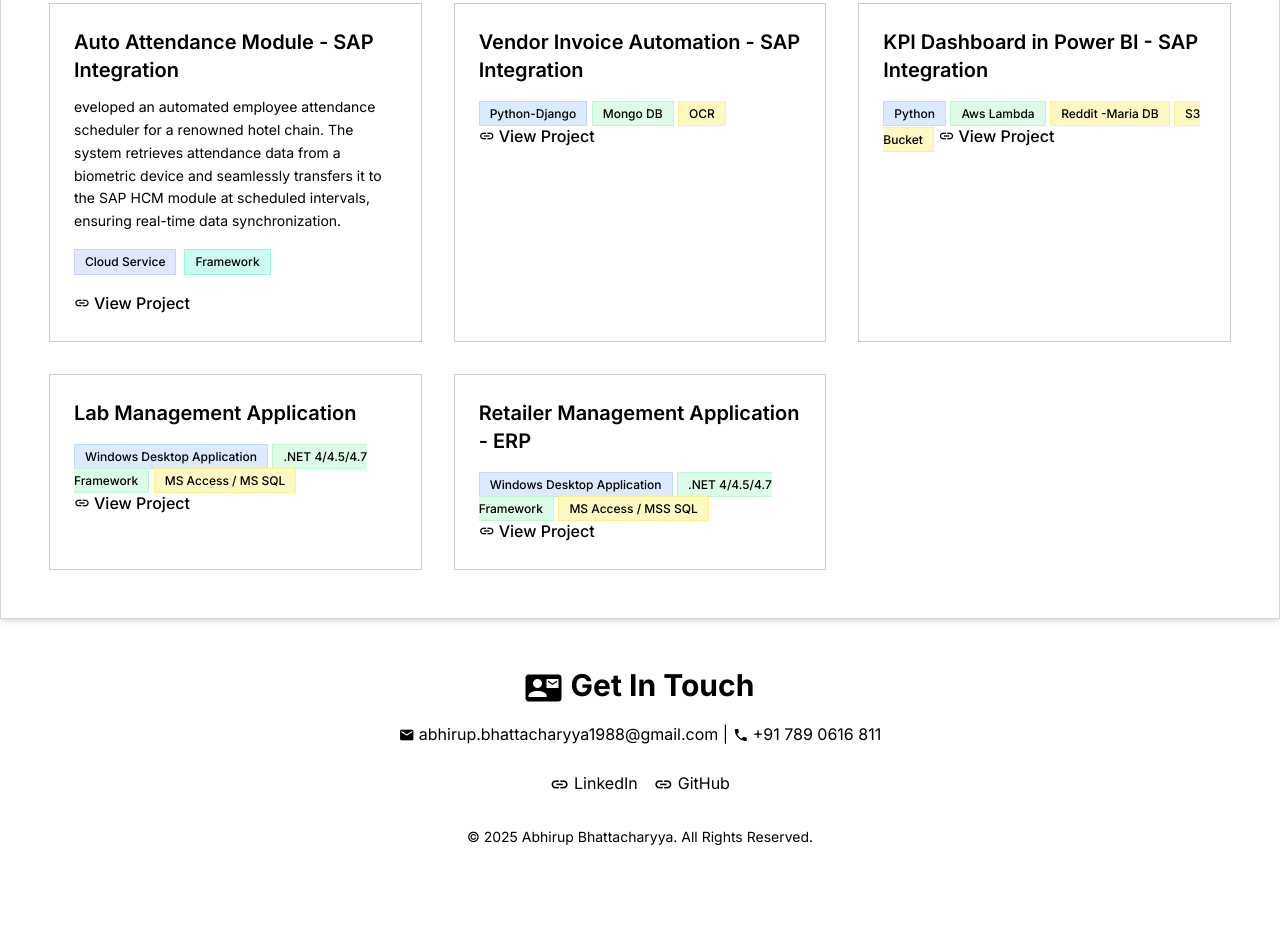
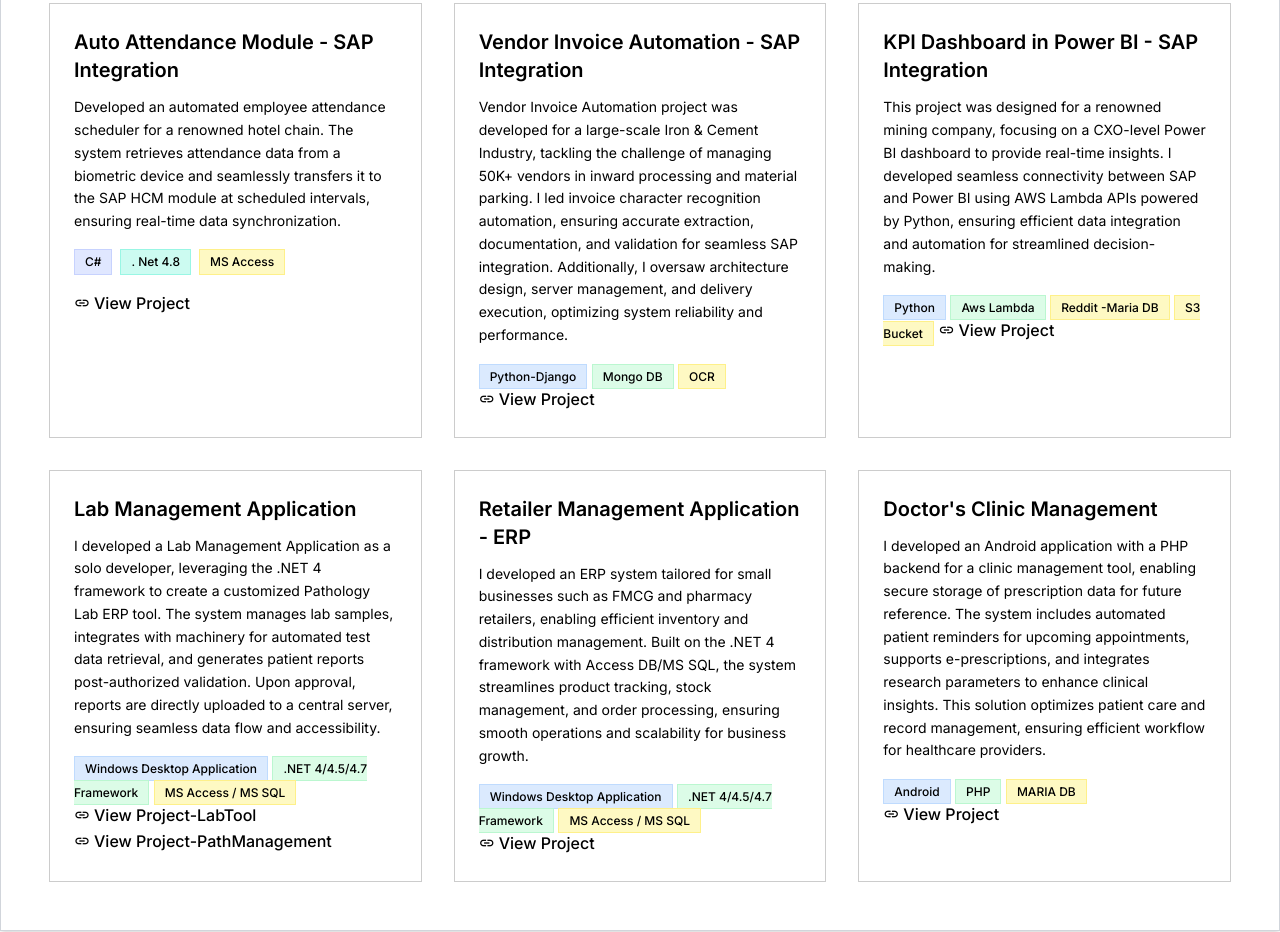
Before and after one commit to devabhifullstack/opencv, a plain HTML site: page index.html in a window 1280 px wide. Shown: the part 2195-3127 px from the top of the page. Before the commit the page ends 3090 px from the top, so only its background shows below. Drawn offline with nearby package versions, Linux system fonts and the light colour scheme.

Commit message:
updt_17062025

```diff
--- a/index.html
+++ b/index.html
@@ -197,27 +197,7 @@
 <body class="bg-white text-black">
 
     <div class="flex min-h-screen">
-        <!-- Sidebar - Hidden for Print -->
-        <!--<aside id="sidebar" class="bg-white w-64 p-8 fixed h-full shadow-lg hidden lg:block print:hidden">
-            <div class="flex flex-col items-center mb-10">
-                <div class="w-24 h-24 bg-gray-200 rounded-full mb-4 flex items-center justify-center">
 
-                    <img src="https://via.placeholder.com/100/eeeeee/000000?text=AB" alt="Profile Picture" class="rounded-full">
-                </div>
-                <h1 class="text-xl font-bold text-black">Abhirup Bhattacharyya</h1>
-                <p class="text-sm text-gray-700 text-center">Solution Architect | Full Stack Developer |Blockchain Practice</p>
-            </div>
-            <nav>
-                <ul class="space-y-4">
-                    <li><a href="#summary" class="nav-link text-black hover:text-gray-700 font-medium transition duration-300"><span class="material-icons">article</span>Summary</a></li>
-                    <li><a href="#skills" class="nav-link text-black hover:text-gray-700 font-medium transition duration-300"><span class="material-icons">code</span>Skills</a></li>
-                    <li><a href="#experience" class="nav-link text-black hover:text-gray-700 font-medium transition duration-300"><span class="material-icons">work</span>Experience</a></li>
-                    <li><a href="#projects" class="nav-link text-black hover:text-gray-700 font-medium transition duration-300"><span class="material-icons">folder_open</span>Projects</a></li>
-                    <li><a href="#education" class="nav-link text-black hover:text-gray-700 font-medium transition duration-300"><span class="material-icons">school</span>Education</a></li>
-                    <li><a href="#contact" class="nav-link text-black hover:text-gray-700 font-medium transition duration-300"><span class="material-icons">contact_mail</span>Contact</a></li>
-                </ul>
-            </nav>
-        </aside>-->
 
         <!-- Menu Toggle Button - Hidden for Print -->
         <button id="menu-toggle" class="lg:hidden fixed top-4 right-4 z-20 p-2 bg-white rounded-md shadow-md print:hidden">
@@ -379,6 +359,7 @@
                     </div>
                 </div>
             </section>
+
              <section id="projects" class="flex items-center print:block">
                 <div class="bg-white p-6 sm:p-8 md:p-12 border border-gray-300 w-full rounded-lg shadow-md">
 
@@ -396,7 +377,7 @@
                                 <span class="bg-yellow-100 text-yellow-800 text-xs font-medium px-2.5 py-1 rounded-full border border-yellow-200">MS SQL Server</span>
                                 <span class="bg-red-100 text-red-800 text-xs font-medium px-2.5 py-1 rounded-full border border-red-200">Windows Server 2019</span>
                             </div>
-                            <a href="#" class="text-blue-600 hover:text-blue-800 font-medium inline-flex items-center group">
+                            <a href="https://github.com/devabhifullstack/ScanningSolutionMarketing.git" class="text-blue-600 hover:text-blue-800 font-medium inline-flex items-center group">
                                 <span class="material-icons text-base mr-1 group-hover:translate-x-0.5 transition-transform duration-200">link</span>
                                 View Project
                             </a>
@@ -414,7 +395,7 @@
                                 <span class="bg-red-100 text-red-800 text-xs font-medium px-2.5 py-1 rounded-full border border-red-200">Stored Procedure</span>
                                 <span class="bg-purple-100 text-purple-800 text-xs font-medium px-2.5 py-1 rounded-full border border-purple-200">Azure (Windows Server 2019-IaaS)</span>
                             </div>
-                            <a href="#" class="text-blue-600 hover:text-blue-800 font-medium inline-flex items-center group">
+                            <a href="https://github.com/devabhifullstack/CXAPP.git" class="text-blue-600 hover:text-blue-800 font-medium inline-flex items-center group">
                                 <span class="material-icons text-base mr-1 group-hover:translate-x-0.5 transition-transform duration-200">link</span>
                                 View Project
                             </a>
@@ -432,7 +413,7 @@
                                 <span class="bg-red-100 text-red-800 text-xs font-medium px-2.5 py-1 rounded-full border border-red-200">Stored Procedure</span>
                                 <span class="bg-purple-100 text-purple-800 text-xs font-medium px-2.5 py-1 rounded-full border border-purple-200">Azure (Windows Server 2019-IaaS)</span>
                             </div>
-                            <a href="#" class="text-blue-600 hover:text-blue-800 font-medium inline-flex items-center group">
+                            <a href="https://github.com/devabhifullstack/BSEAPP.git" class="text-blue-600 hover:text-blue-800 font-medium inline-flex items-center group">
                                 <span class="material-icons text-base mr-1 group-hover:translate-x-0.5 transition-transform duration-200">link</span>
                                 View Project
                             </a>
@@ -441,13 +422,14 @@
                         <div class="border border-gray-300 p-6 rounded-lg shadow-sm hover:shadow-md transition-shadow duration-300">
                             <h3 class="font-semibold text-xl mb-3 text-gray-800">Auto Attendance Module - SAP Integration</h3>
                             <p class="text-gray-600 text-sm mb-4 leading-relaxed">
-                                eveloped an automated employee attendance scheduler for a renowned hotel chain. The system retrieves attendance data from a biometric device and seamlessly transfers it to the SAP HCM module at scheduled intervals, ensuring real-time data synchronization.
+                                Developed an automated employee attendance scheduler for a renowned hotel chain. The system retrieves attendance data from a biometric device and seamlessly transfers it to the SAP HCM module at scheduled intervals, ensuring real-time data synchronization.
                             </p>
                             <div class="flex flex-wrap gap-2 mb-4">
-                                <span class="bg-indigo-100 text-indigo-800 text-xs font-medium px-2.5 py-1 rounded-full border border-indigo-200">Cloud Service</span>
-                                <span class="bg-teal-100 text-teal-800 text-xs font-medium px-2.5 py-1 rounded-full border border-teal-200">Framework</span>
+                                <span class="bg-indigo-100 text-indigo-800 text-xs font-medium px-2.5 py-1 rounded-full border border-indigo-200">C#</span>
+                                <span class="bg-teal-100 text-teal-800 text-xs font-medium px-2.5 py-1 rounded-full border border-teal-200">. Net 4.8 </span>
+                                <span class="bg-yellow-100 text-yellow-800 text-xs font-medium px-2.5 py-1 rounded-full border border-yellow-200">MS Access</span>
                             </div>
-                            <a href="#" class="text-blue-600 hover:text-blue-800 font-medium inline-flex items-center group">
+                            <a href="https://github.com/devabhifullstack/ParkAttnModfr.git" class="text-blue-600 hover:text-blue-800 font-medium inline-flex items-center group">
                                 <span class="material-icons text-base mr-1 group-hover:translate-x-0.5 transition-transform duration-200">link</span>
                                 View Project</a>
                         </div>
@@ -455,19 +437,19 @@
                         <div class="border border-gray-300 p-6 rounded-lg shadow-sm hover:shadow-md transition-shadow duration-300">
                             <h3 class="font-semibold text-xl mb-3 text-gray-800">Vendor Invoice Automation - SAP Integration</h3>
                             <p class="text-gray-600 text-sm mb-4 leading-relaxed">
-
+                               Vendor Invoice Automation project was developed for a large-scale Iron & Cement Industry, tackling the challenge of managing 50K+ vendors in inward processing and material parking. I led invoice character recognition automation, ensuring accurate extraction, documentation, and validation for seamless SAP integration. Additionally, I oversaw architecture design, server management, and delivery execution, optimizing system reliability and performance.
                             </p>
                              <span class="bg-blue-100 text-blue-800 text-xs font-medium px-2.5 py-1 rounded-full border border-blue-200">Python-Django</span>
                                 <span class="bg-green-100 text-green-800 text-xs font-medium px-2.5 py-1 rounded-full border border-green-200">Mongo DB</span>
                                 <span class="bg-yellow-100 text-yellow-800 text-xs font-medium px-2.5 py-1 rounded-full border border-yellow-200">OCR</span>
-                            <a href="#" class="text-blue-600 hover:text-blue-800 font-medium inline-flex items-center group">
+                            <a href="https://github.com/devabhifullstack/VendorInvoiceAutomation.git" class="text-blue-600 hover:text-blue-800 font-medium inline-flex items-center group">
                                 <span class="material-icons text-base mr-1 group-hover:translate-x-0.5 transition-transform duration-200">link</span>
                                 View Project</a>
                         </div>
                         <div class="border border-gray-300 p-6 rounded-lg shadow-sm hover:shadow-md transition-shadow duration-300">
                             <h3 class="font-semibold text-xl mb-3 text-gray-800">KPI Dashboard in Power BI - SAP Integration</h3>
                             <p class="text-gray-600 text-sm mb-4 leading-relaxed">
-
+                               This project was designed for a renowned mining company, focusing on a CXO-level Power BI dashboard to provide real-time insights. I developed seamless connectivity between SAP and Power BI using AWS Lambda APIs powered by Python, ensuring efficient data integration and automation for streamlined decision-making.
                             </p>
                              <span class="bg-blue-100 text-blue-800 text-xs font-medium px-2.5 py-1 rounded-full border border-blue-200">Python</span>
                                 <span class="bg-green-100 text-green-800 text-xs font-medium px-2.5 py-1 rounded-full border border-green-200">Aws Lambda</span>
@@ -480,24 +462,43 @@
                         <div class="border border-gray-300 p-6 rounded-lg shadow-sm hover:shadow-md transition-shadow duration-300">
                             <h3 class="font-semibold text-xl mb-3 text-gray-800">Lab Management Application</h3>
                             <p class="text-gray-600 text-sm mb-4 leading-relaxed">
+                                I developed a Lab Management Application as a solo developer, leveraging the .NET 4 framework to create a customized Pathology Lab ERP tool. The system manages lab samples, integrates with machinery for automated test data retrieval, and generates patient reports post-authorized validation. Upon approval, reports are directly uploaded to a central server, ensuring seamless data flow and accessibility.
 
                             </p>
                              <span class="bg-blue-100 text-blue-800 text-xs font-medium px-2.5 py-1 rounded-full border border-blue-200">Windows Desktop Application</span>
                                 <span class="bg-green-100 text-green-800 text-xs font-medium px-2.5 py-1 rounded-full border border-green-200">.NET 4/4.5/4.7 Framework</span>
                                 <span class="bg-yellow-100 text-yellow-800 text-xs font-medium px-2.5 py-1 rounded-full border border-yellow-200">MS Access / MS SQL </span>
-                            <a href="#" class="text-blue-600 hover:text-blue-800 font-medium inline-flex items-center group">
+                            <a href="https://github.com/devabhifullstack/LabReportingTool.git" class="text-blue-600 hover:text-blue-800 font-medium inline-flex items-center group">
+                                <span class="material-icons text-base mr-1 group-hover:translate-x-0.5 transition-transform duration-200">link</span>
+                                View Project-LabTool</a>
+                                <a href="https://github.com/devabhifullstack/PathologyBilling.git" class="text-blue-600 hover:text-blue-800 font-medium inline-flex items-center group">
+                                <span class="material-icons text-base mr-1 group-hover:translate-x-0.5 transition-transform duration-200">link</span>
+                                View Project-PathManagement</a>
+
+                        </div>
+                        <div class="border border-gray-300 p-6 rounded-lg shadow-sm hover:shadow-md transition-shadow duration-300">
+                            <h3 class="font-semibold text-xl mb-3 text-gray-800">Retailer Management Application - ERP</h3>
+                            <p class="text-gray-600 text-sm mb-4 leading-relaxed">
+                               I developed an ERP system tailored for small businesses such as FMCG and pharmacy retailers, enabling efficient inventory and distribution management. Built on the .NET 4 framework with Access DB/MS SQL, the system streamlines product tracking, stock management, and order processing, ensuring smooth operations and scalability for business growth.
+
+                            </p>
+                             <span class="bg-blue-100 text-blue-800 text-xs font-medium px-2.5 py-1 rounded-full border border-blue-200">Windows Desktop Application</span>
+                                <span class="bg-green-100 text-green-800 text-xs font-medium px-2.5 py-1 rounded-full border border-green-200">.NET 4/4.5/4.7 Framework</span>
+                                <span class="bg-yellow-100 text-yellow-800 text-xs font-medium px-2.5 py-1 rounded-full border border-yellow-200">MS Access / MS SQL</span>
+                            <a href="https://github.com/devabhifullstack/FmcgBilling.git" class="text-blue-600 hover:text-blue-800 font-medium inline-flex items-center group">
                                 <span class="material-icons text-base mr-1 group-hover:translate-x-0.5 transition-transform duration-200">link</span>
                                 View Project</a>
                         </div>
                         <div class="border border-gray-300 p-6 rounded-lg shadow-sm hover:shadow-md transition-shadow duration-300">
-                            <h3 class="font-semibold text-xl mb-3 text-gray-800">Retailer Management Application - ERP</h3>
+                            <h3 class="font-semibold text-xl mb-3 text-gray-800">Doctor's Clinic Management </h3>
                             <p class="text-gray-600 text-sm mb-4 leading-relaxed">
+                               I developed an Android application with a PHP backend for a clinic management tool, enabling secure storage of prescription data for future reference. The system includes automated patient reminders for upcoming appointments, supports e-prescriptions, and integrates research parameters to enhance clinical insights. This solution optimizes patient care and record management, ensuring efficient workflow for healthcare providers.
 
                             </p>
-                             <span class="bg-blue-100 text-blue-800 text-xs font-medium px-2.5 py-1 rounded-full border border-blue-200">Windows Desktop Application</span>
-                                <span class="bg-green-100 text-green-800 text-xs font-medium px-2.5 py-1 rounded-full border border-green-200">.NET 4/4.5/4.7 Framework</span>
-                                <span class="bg-yellow-100 text-yellow-800 text-xs font-medium px-2.5 py-1 rounded-full border border-yellow-200">MS Access / MSS SQL</span>
-                            <a href="#" class="text-blue-600 hover:text-blue-800 font-medium inline-flex items-center group">
+                             <span class="bg-blue-100 text-blue-800 text-xs font-medium px-2.5 py-1 rounded-full border border-blue-200">Android</span>
+                                <span class="bg-green-100 text-green-800 text-xs font-medium px-2.5 py-1 rounded-full border border-green-200">PHP</span>
+                                <span class="bg-yellow-100 text-yellow-800 text-xs font-medium px-2.5 py-1 rounded-full border border-yellow-200">MARIA DB</span>
+                            <a href="https://github.com/devabhifullstack/TDOffice_Android.git" class="text-blue-600 hover:text-blue-800 font-medium inline-flex items-center group">
                                 <span class="material-icons text-base mr-1 group-hover:translate-x-0.5 transition-transform duration-200">link</span>
                                 View Project</a>
                         </div>
```
